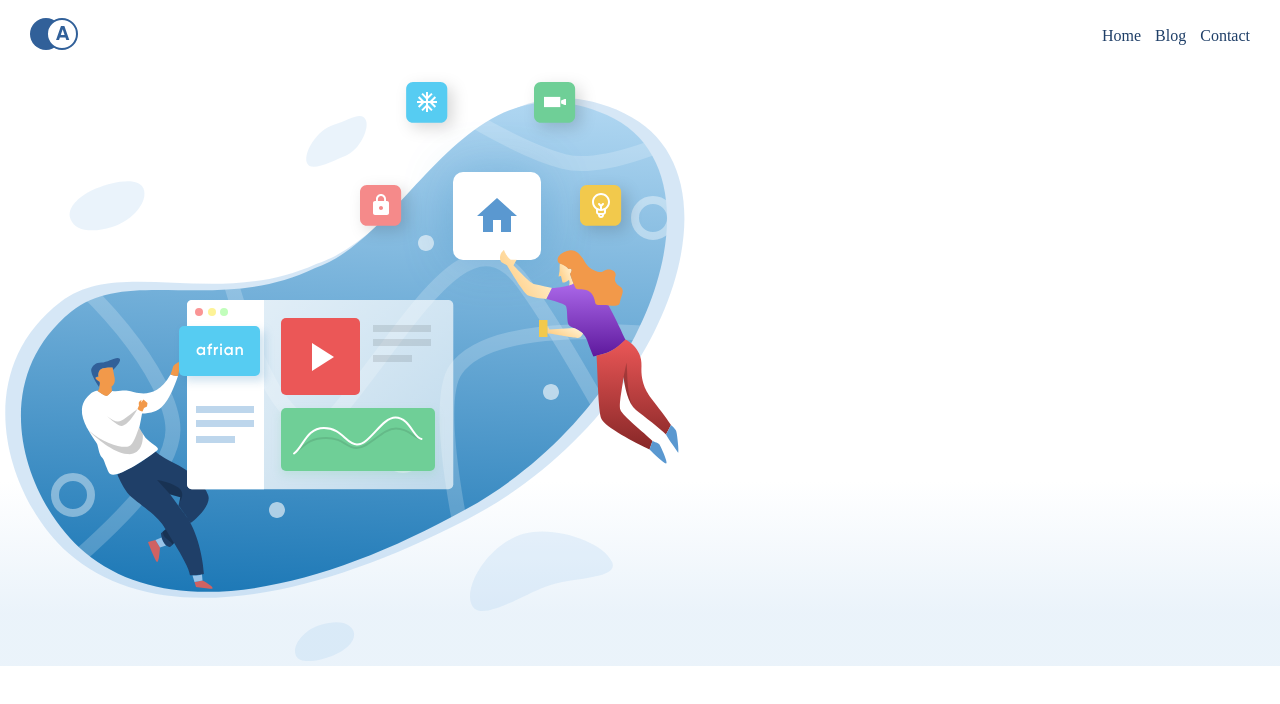
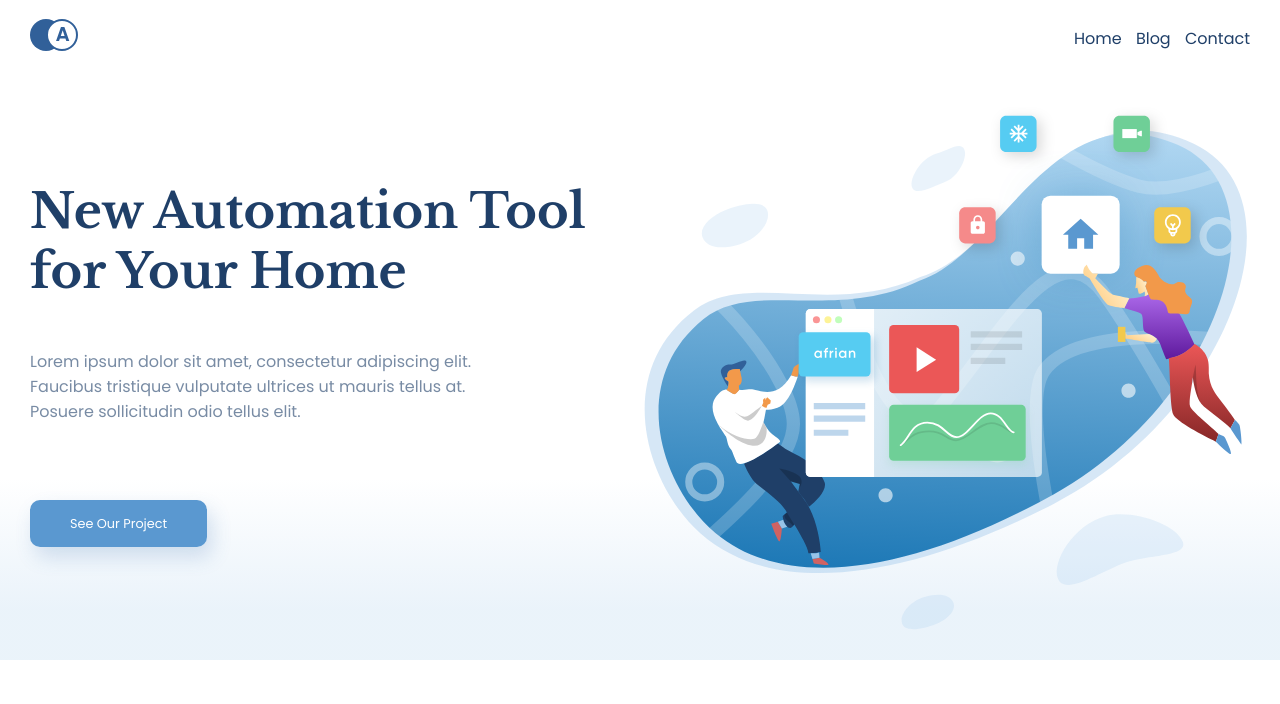
Before and after one commit to Abdulqudus001/landing-page-design, a plain HTML site: page index.html in a window 1280 px wide. Drawn offline with nearby package versions, Linux system fonts and the light colour scheme.

Commit message:
Completed hero design

```diff
--- a/index.html
+++ b/index.html
@@ -7,6 +7,7 @@
   <title>Afrianska</title>
   <link rel="stylesheet" href="./stylesheets/_variables.css">
   <link rel="stylesheet" href="./stylesheets/index.css">
+  <link href="https://fonts.googleapis.com/css?family=Libre+Baskerville:400,700|Poppins:400,700&display=swap" rel="stylesheet">
 </head>
 <body>
   <div class="navbar container">
@@ -46,7 +47,18 @@
     </div>
   </div>
   <div class="hero">
-    <img src="./assets/images/hero.svg" alt="">
+    <div class="container hero-body">
+      <div class="hero-text">
+        <p class="header">
+          New Automation Tool for Your Home
+        </p>
+        <p class="sub-header">
+          Lorem ipsum dolor sit amet, consectetur adipiscing elit. Faucibus tristique vulputate ultrices ut mauris tellus at. Posuere sollicitudin odio tellus elit.
+        </p>
+        <a href="#" class="cta">See Our Project</a>
+      </div>
+      <img src="./assets/images/hero.svg" alt="Hero Image">
+    </div>
   </div>
   <!-- <img src="./assets/images/hero.svg" alt=""> -->
   <script src="./javascript/main.js"></script>
--- a/stylesheets/index.css
+++ b/stylesheets/index.css
@@ -4,6 +4,11 @@ body {
   background-color: #fff;
   width: 100vw;
   color: var(--blue-01);
+  font-family: 'Poppins', sans-serif;
+}
+
+.header {
+  font-family: 'Libre Baskerville', serif;
 }
 
 a {
@@ -23,6 +28,7 @@ a:hover {
   width: 1300px;
   max-width: calc(100% - 60px);
   padding: 0 30px;
+  margin: 0 auto;
 }
 
 .navbar {
@@ -44,7 +50,38 @@ a:hover {
 
 .hero {
   background: linear-gradient(0deg, rgba(152, 195, 232, 0.2) 8.84%, rgba(152, 195, 232, 0) 31.12%);
-  /* opacity: 0.2; */
+  padding: 30px 0;
+}
+
+.hero-body {
+  /* display: flex;
+  flex-direction: column; */
+  display: grid;
+  grid-template-columns: repeat(auto-fit, minmax(300px, 1fr));
+  justify-content: center;
+  align-items: center;
+}
+
+.header {
+  font-size: 2rem;
+  font-weight: bold;
+}
+
+.sub-header {
+  opacity: 0.6;
+  max-width: 500px;
+}
+
+.cta {
+  border-radius: 10px;
+  background-color: var(--blue-04);
+  box-shadow: 5px 10px 20px rgba(53, 110, 173, 0.2);
+  padding: 15px 40px;
+  font-size: 0.8rem;
+  color: #fff;
+}
+
+.hero img {
   width: 100%;
 }
 
@@ -98,4 +135,18 @@ a:hover {
   .hide-desktop {
     display: none;
   }
+
+  .hero-body {
+    flex-direction: row;
+  }
+
+  .header {
+    font-size: 3rem;
+  }
+
+  .header,
+  .sub-header {
+    position: relative;
+    top: -70px;
+  }
 }
```
